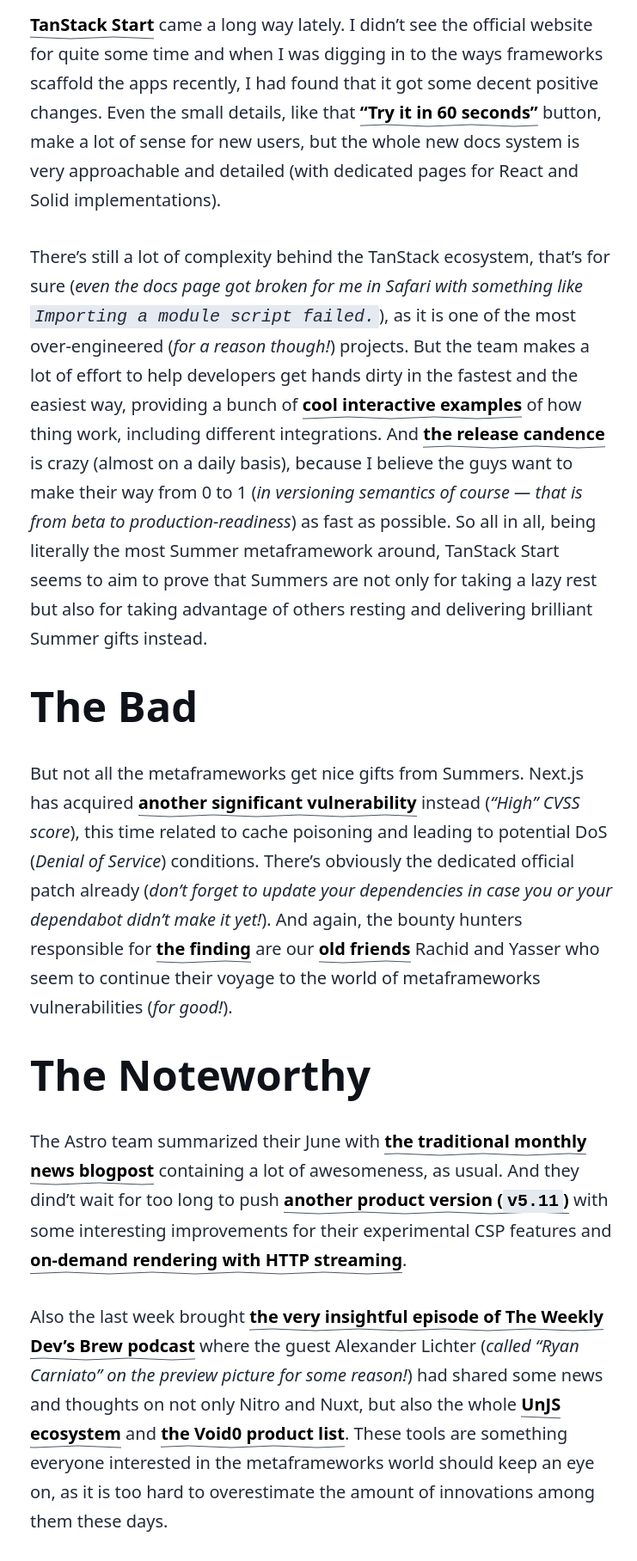
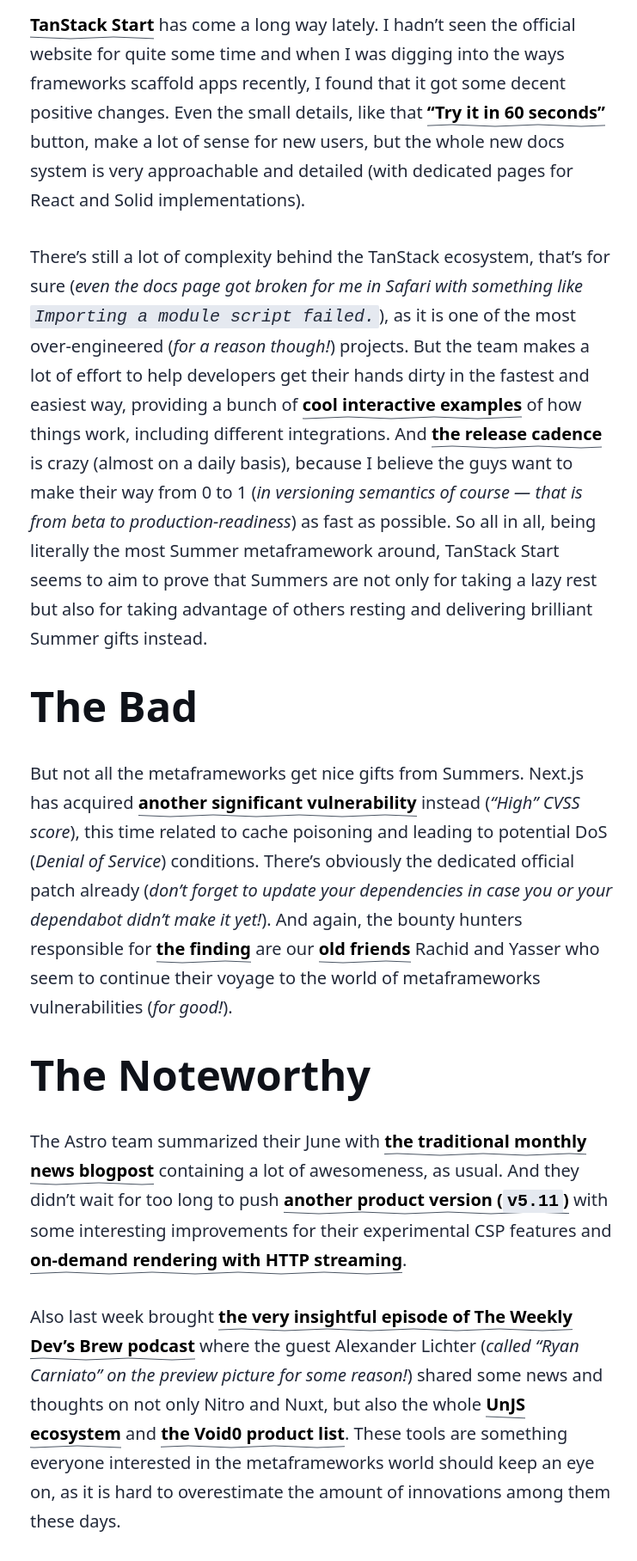
Before and after one commit to fyodorio/metaframeworks-newsletter-website, an Astro site: page /archive/23 in a window 1280 px wide. Shown: the part 669-2485 px from the top of the page at 86% size, without its empty margins (265-1006 px from the left). Built offline with nearby package versions, Linux system fonts and the light colour scheme; Astro itself is replaced by a stand-in of ours.

Commit message:
content: proofread #23

```diff
--- a/src/content/archive/23.md
+++ b/src/content/archive/23.md
@@ -1,6 +1,6 @@
 ---
 title: "Issue #23: Sun Tan"
-description: "This year's summer hot may burn someone or may just make someone even more beautiful and enticing — the difference is only in how you roll."
+description: "This year's summer heat may burn someone or may just make someone even more beautiful and enticing — the difference is only in how you roll."
 pubDate: "July 7 2025"
 published: true
 heroImage: "/issue-covers/23.png"
@@ -9,13 +9,13 @@ tags: ["tanstack", "complexity", "security", "nextjs", "astro", "nitro", "meta"]
 
 [🎵 _Why does the sun set, baby? I'm tryna to get my sun tan..._ 🎵](https://www.youtube.com/watch?v=x1MAlBHwQig&list=PLYRq_7Yox1jDETeL_YgKUc8DXduCV9jA2&index=24)
 
-In this "midsommar" Metaframeworks Weekly issue we will proceed focusing on great tools from the metaframeworks ecosystem and the people that make them, along with keeping one eye on the security surface area of the corresponding tooling and the ways different teams and developers spend their sunny vacations and working days.
+In this "midsommar" Metaframeworks Weekly issue we will [proceed](https://metaframe.works/archive/22/) focusing on great tools from the metaframeworks ecosystem and the people that make them, along with keeping one eye on the security surface area of the corresponding tooling and the ways different teams and developers spend their sunny vacations and working days.
 
 ## The Good
 
-[TanStack Start](https://tanstack.com/start/latest) came a long way lately. I didn't see the official website for quite some time and when I was digging in to the ways frameworks scaffold the apps recently, I had found that it got some decent positive changes. Even the small details, like that ["Try it in 60 seconds"](https://tanstack.com/start/latest/docs/framework/react/quick-start#impatient) button, make a lot of sense for new users, but the whole new docs system is very approachable and detailed (with dedicated pages for React and Solid implementations).
+[TanStack Start](https://tanstack.com/start/latest) has come a long way lately. I hadn't seen the official website for quite some time and when I was digging into the ways frameworks scaffold apps recently, I found that it got some decent positive changes. Even the small details, like that ["Try it in 60 seconds"](https://tanstack.com/start/latest/docs/framework/react/quick-start#impatient) button, make a lot of sense for new users, but the whole new docs system is very approachable and detailed (with dedicated pages for React and Solid implementations).
 
-There's still a lot of complexity behind the TanStack ecosystem, that's for sure (_even the docs page got broken for me in Safari with something like `Importing a module script failed.`_), as it is one of the most over-engineered (_for a reason though!_) projects. But the team makes a lot of effort to help developers get hands dirty in the fastest and the easiest way, providing a bunch of [cool interactive examples](https://tanstack.com/start/latest/docs/framework/react/examples/start-basic?panel=sandbox) of how thing work, including different integrations. And [the release candence](https://github.com/TanStack/router/releases) is crazy (almost on a daily basis), because I believe the guys want to make their way from 0 to 1 (_in versioning semantics of course — that is from beta to production-readiness_) as fast as possible. So all in all, being literally the most Summer metaframework around, TanStack Start seems to aim to prove that Summers are not only for taking a lazy rest but also for taking advantage of others resting and delivering brilliant Summer gifts instead.
+There's still a lot of complexity behind the TanStack ecosystem, that's for sure (_even the docs page got broken for me in Safari with something like `Importing a module script failed.`_), as it is one of the most over-engineered (_for a reason though!_) projects. But the team makes a lot of effort to help developers get their hands dirty in the fastest and easiest way, providing a bunch of [cool interactive examples](https://tanstack.com/start/latest/docs/framework/react/examples/start-basic?panel=sandbox) of how things work, including different integrations. And [the release cadence](https://github.com/TanStack/router/releases) is crazy (almost on a daily basis), because I believe the guys want to make their way from 0 to 1 (_in versioning semantics of course — that is from beta to production-readiness_) as fast as possible. So all in all, being literally the most Summer metaframework around, TanStack Start seems to aim to prove that Summers are not only for taking a lazy rest but also for taking advantage of others resting and delivering brilliant Summer gifts instead.
 
 ## The Bad
 
@@ -23,9 +23,9 @@ But not all the metaframeworks get nice gifts from Summers. Next.js has acquired
 
 ## The Noteworthy
 
-The Astro team summarized their June with [the traditional monthly news blogpost](https://astro.build/blog/whats-new-june-2025/) containing a lot of awesomeness, as usual. And they dind't wait for too long to push [another product version (`v5.11`)](https://astro.build/blog/astro-5110/) with some interesting improvements for their experimental CSP features and [on-demand rendering with HTTP streaming](https://docs.astro.build/en/guides/on-demand-rendering/#html-streaming).
+The Astro team summarized their June with [the traditional monthly news blogpost](https://astro.build/blog/whats-new-june-2025/) containing a lot of awesomeness, as usual. And they didn't wait for too long to push [another product version (`v5.11`)](https://astro.build/blog/astro-5110/) with some interesting improvements for their experimental CSP features and [on-demand rendering with HTTP streaming](https://docs.astro.build/en/guides/on-demand-rendering/#html-streaming).
 
-Also the last week brought [the very insightful episode of The Weekly Dev's Brew podcast](https://www.buzzsprout.com/2470901/episodes/17415810) where the guest Alexander Lichter (_called "Ryan Carniato" on the preview picture for some reason!_) had shared some news and thoughts on not only Nitro and Nuxt, but also the whole [UnJS ecosystem](https://unjs.io) and [the Void0 product list](https://voidzero.dev). These tools are something everyone interested in the metaframeworks world should keep an eye on, as it is too hard to overestimate the amount of innovations among them these days.
+Also last week brought [the very insightful episode of The Weekly Dev's Brew podcast](https://www.buzzsprout.com/2470901/episodes/17415810) where the guest Alexander Lichter (_called "Ryan Carniato" on the preview picture for some reason!_) shared some news and thoughts on not only Nitro and Nuxt, but also the whole [UnJS ecosystem](https://unjs.io) and [the Void0 product list](https://voidzero.dev). These tools are something everyone interested in the metaframeworks world should keep an eye on, as it is hard to overestimate the amount of innovations among them these days.
 
 And last but not least — some meta! 🎉 I got tired of surfing the web suffering from metaframeworks FOMO and decided to use [the capabilities Bluesky provides](https://docs.bsky.app/docs/starter-templates/custom-feeds) to create [the custom list](https://bsky.app/profile/did:plc:7vyxybjsqatduo4xbldbf2cu/lists/3ltblbnz4472k) and (_more importantly!_) [the custom feed](https://bsky.app/profile/did:plc:7vyxybjsqatduo4xbldbf2cu/feed/aaan4pa65r5ke) of the people and the resources related to metaframeworks ecosystem. Check this out if you're on Bluesky (_you can just search for "Metaframeworks Weekly" on [the dedicated "Feed" page of the app](https://bsky.app/feeds)_), and please let me know if you think I missed some accounts that need to be there!
 
```
